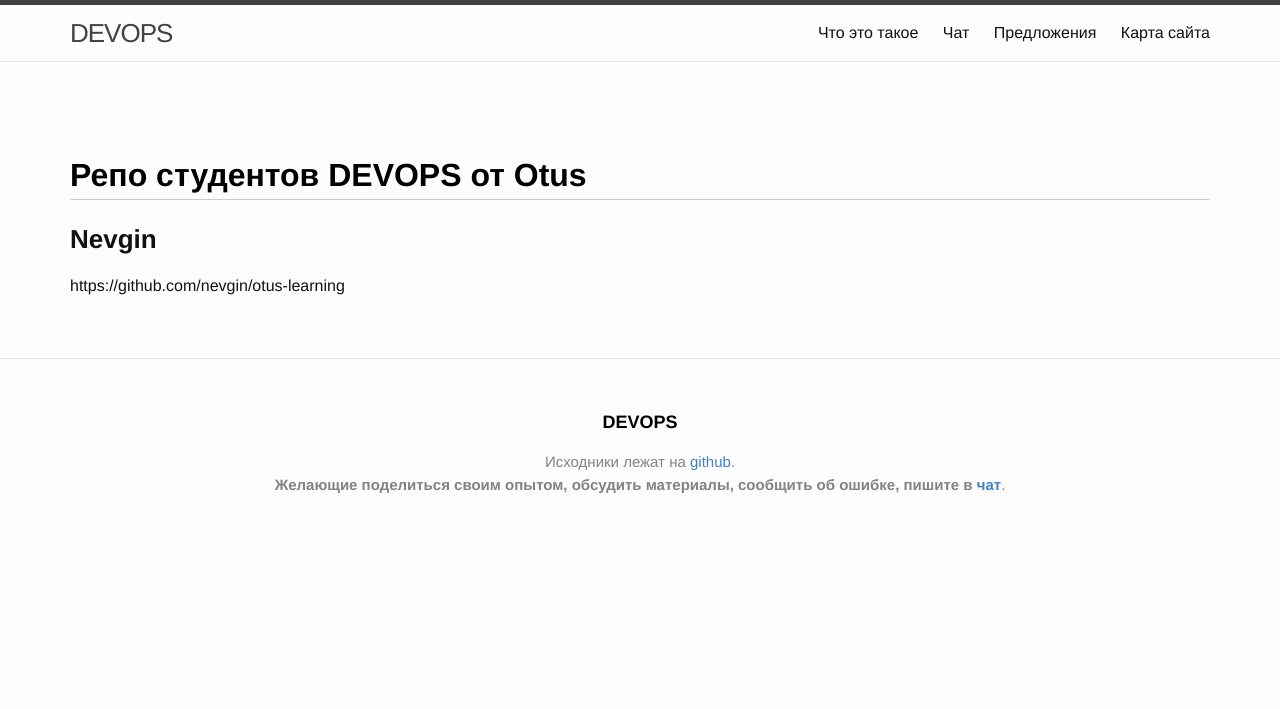
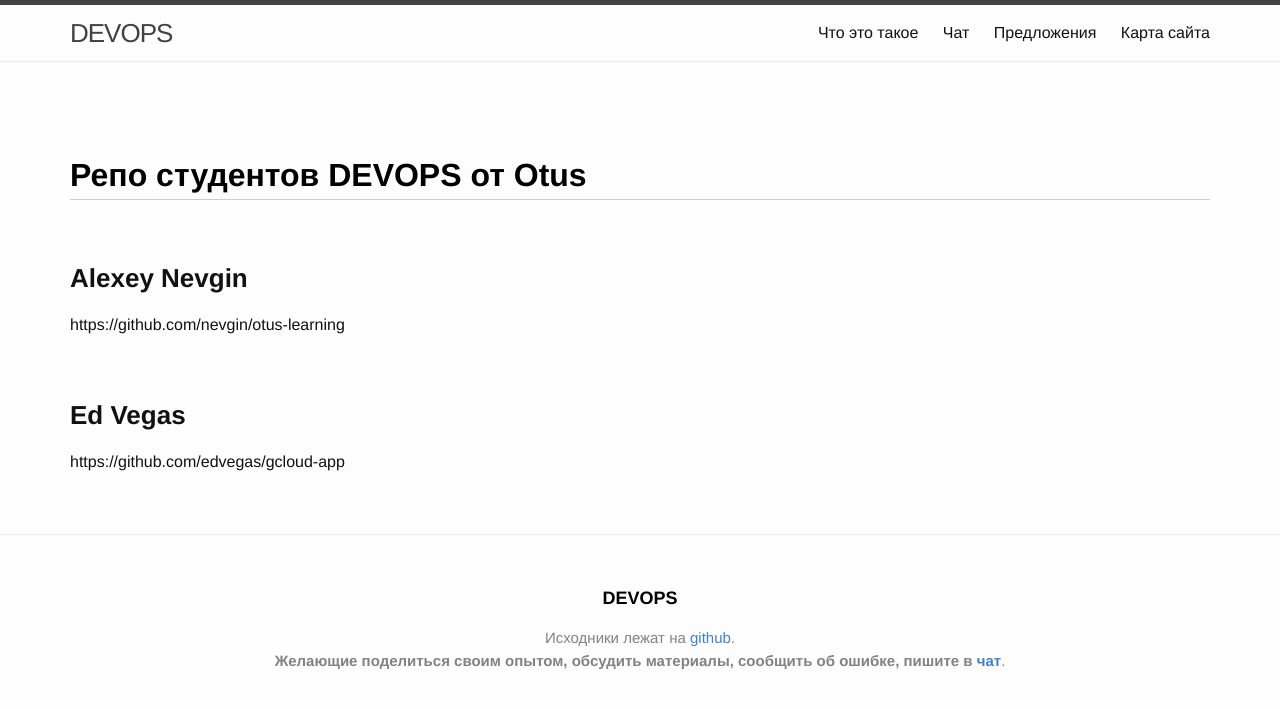
Before and after one commit to webmak1/itsimple.ru, a Jekyll site: the page built from website/01-docs/02-otus-devops-repos.md, in a window 1280 px wide. Shown: the top 709 px of the page. Built offline with Jekyll 4.4.1, drawn with Linux system fonts in a browser that asks for light colours.

Commit message:
public repos

```diff
--- a/website/01-docs/02-otus-devops-repos.md
+++ b/website/01-docs/02-otus-devops-repos.md
@@ -8,6 +8,14 @@ permalink: /otus-devops-repos/
 
 # Репо студентов DEVOPS от Otus
 
-### Nevgin
+<br/>
+
+### Alexey Nevgin
 
 https://github.com/nevgin/otus-learning
+
+<br/>
+
+### Ed Vegas
+
+https://github.com/edvegas/gcloud-app
```
